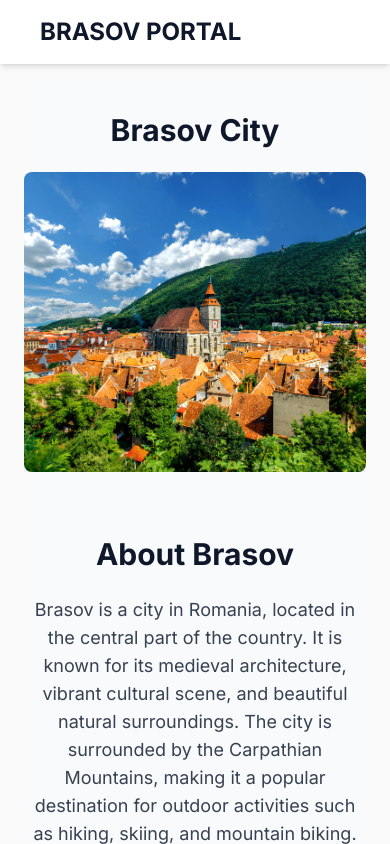
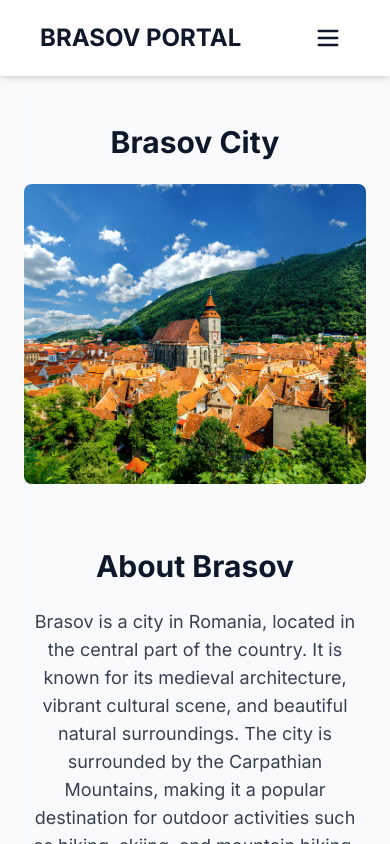
Before and after one commit to mbrazdis/brasov-portal, a Next.js app: page / in a window 390 px wide. Shown: the top 844 px of the page. Built offline with nearby package versions, Linux system fonts and the light colour scheme; no server answers; the database is empty.

Commit message:
Adaugat Menu in Nav

```diff
--- a/src/components/BrasovSquare.tsx
+++ b/src/components/BrasovSquare.tsx
@@ -30,6 +30,7 @@ const BrasovSquare: React.FC = () => {
             container.style.width = '100%';
             container.style.height = '100%';
             container.style.overflow = 'hidden';
+            renderer.setPixelRatio( window.devicePixelRatio );
             container.appendChild(renderer.domElement);
             renderer.setSize(container.clientWidth, container.clientHeight);
         }
--- a/src/components/Nav.tsx
+++ b/src/components/Nav.tsx
@@ -1,22 +1,44 @@
 "use client";
 
-import React from "react";
+import React, { useState } from "react";
 import { cn } from "@/lib/utils";
 import Link from "next/link";
 import { usePathname } from "next/navigation";
 import { ComponentProps, ReactNode } from "react";
+import { Menu, X } from "lucide-react";
 
 export function Nav({ children }: { children: ReactNode }) {
+  const [isOpen, setIsOpen] = useState(false);
+
   return (
     <nav className="bg-white px-4 text-primary-foreground shadow-md w-full">
       <div className="container mx-auto px-6 py-4 flex justify-between items-center">
+        {/* Logo */}
         <div className="text-2xl font-bold">
           <Link href="/" className="text-foreground hover:text-[#FF5733]">
             BRASOV PORTAL
           </Link>
         </div>
+
+        {/* Hamburger Menu Button (visible on small screens) */}
+        <button
+          className="md:hidden p-2 rounded focus:outline-none focus:ring-2 focus:ring-[#FF5733] text-foreground bg-transparent"
+          onClick={() => setIsOpen(!isOpen)}
+          aria-label={isOpen ? "Close menu" : "Open menu"}
+        >
+          {isOpen ? <X size={28} /> : <Menu size={28} />}
+        </button>
+
+        {/* Desktop Navigation */}
         <div className="hidden md:flex space-x-6">{children}</div>
       </div>
+
+      {/* Mobile Navigation (visible when isOpen is true) */}
+      {isOpen && (
+        <div className="md:hidden flex flex-col space-y-4 px-6 py-4 bg-white shadow-md">
+          {children}
+        </div>
+      )}
     </nav>
   );
 }
@@ -28,7 +50,7 @@ export function NavLink(props: Omit<ComponentProps<typeof Link>, "className">) {
     <Link
       {...props}
       className={cn(
-        "relative p-2 text-lg font-medium transition-all duration-300 hover:text-[#FF5733] focus-visible:text-[#FF5733]",
+        "relative p-2 text-lg font-medium transition-all duration-300 text-black hover:text-[#FF5733] focus-visible:text-[#FF5733]",
         pathname === props.href
           ? "text-[#FF5733] border-b-2 border-[#FF5733]"
           : "text-foreground"
```
